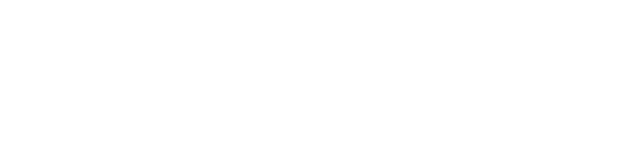
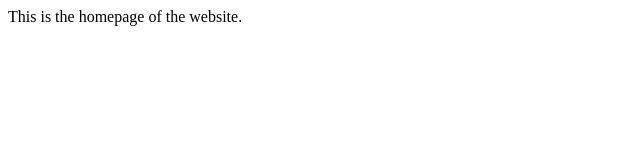
Before and after one commit to fairuz-2210255/Online-Practical-Test, a plain HTML site: page index.html in a window 1280 px wide. Shown: the whole page, without its empty margins (0-640 px from the left). Drawn offline with Linux system fonts and the light colour scheme.

Commit message:
I have wrote a sentence in the body

```diff
--- a/index.html
+++ b/index.html
@@ -5,6 +5,6 @@
     <title>Document</title>
 </head>
 <body>
-
+    This is the homepage of the website.
 </body>
 </html>
```
